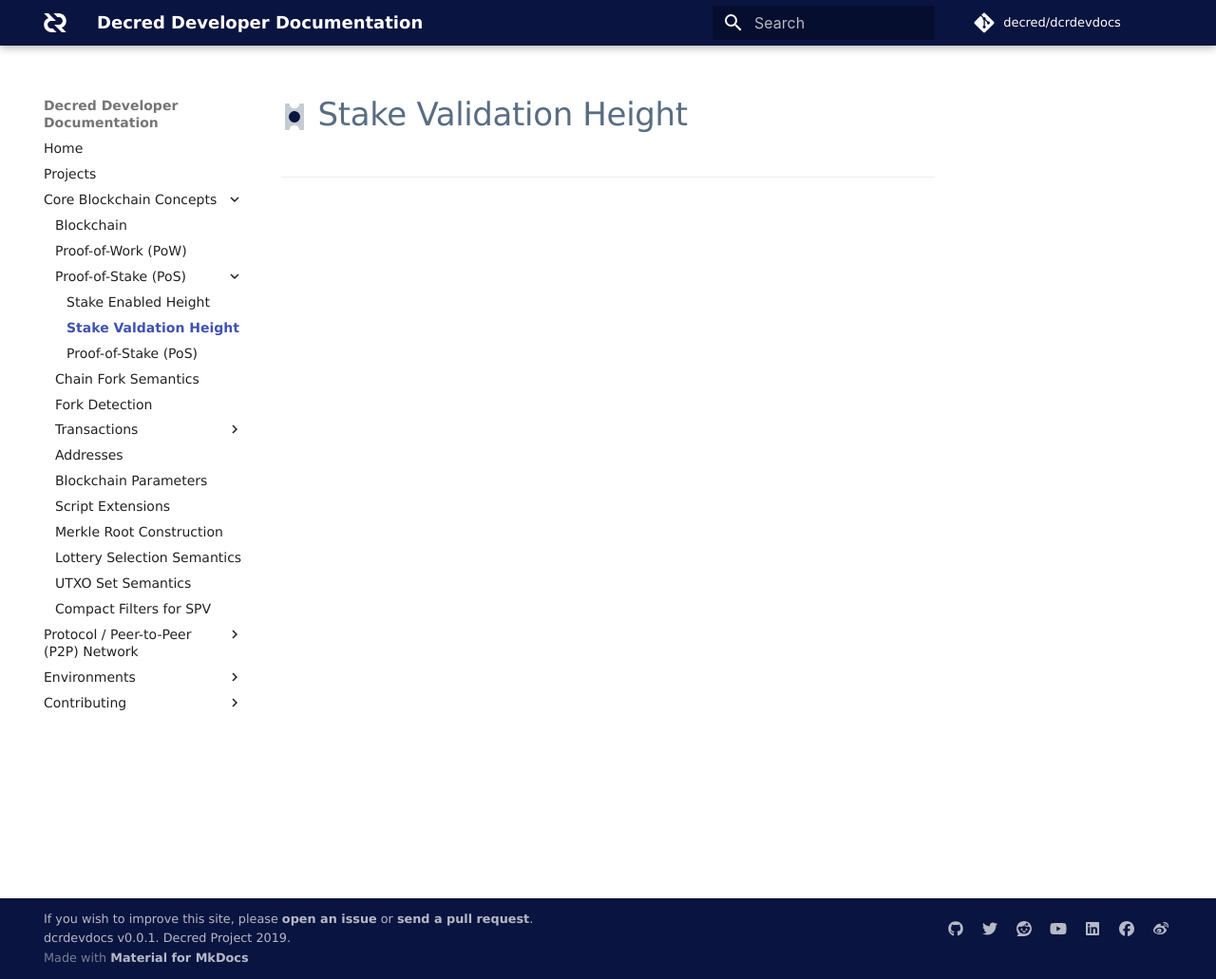
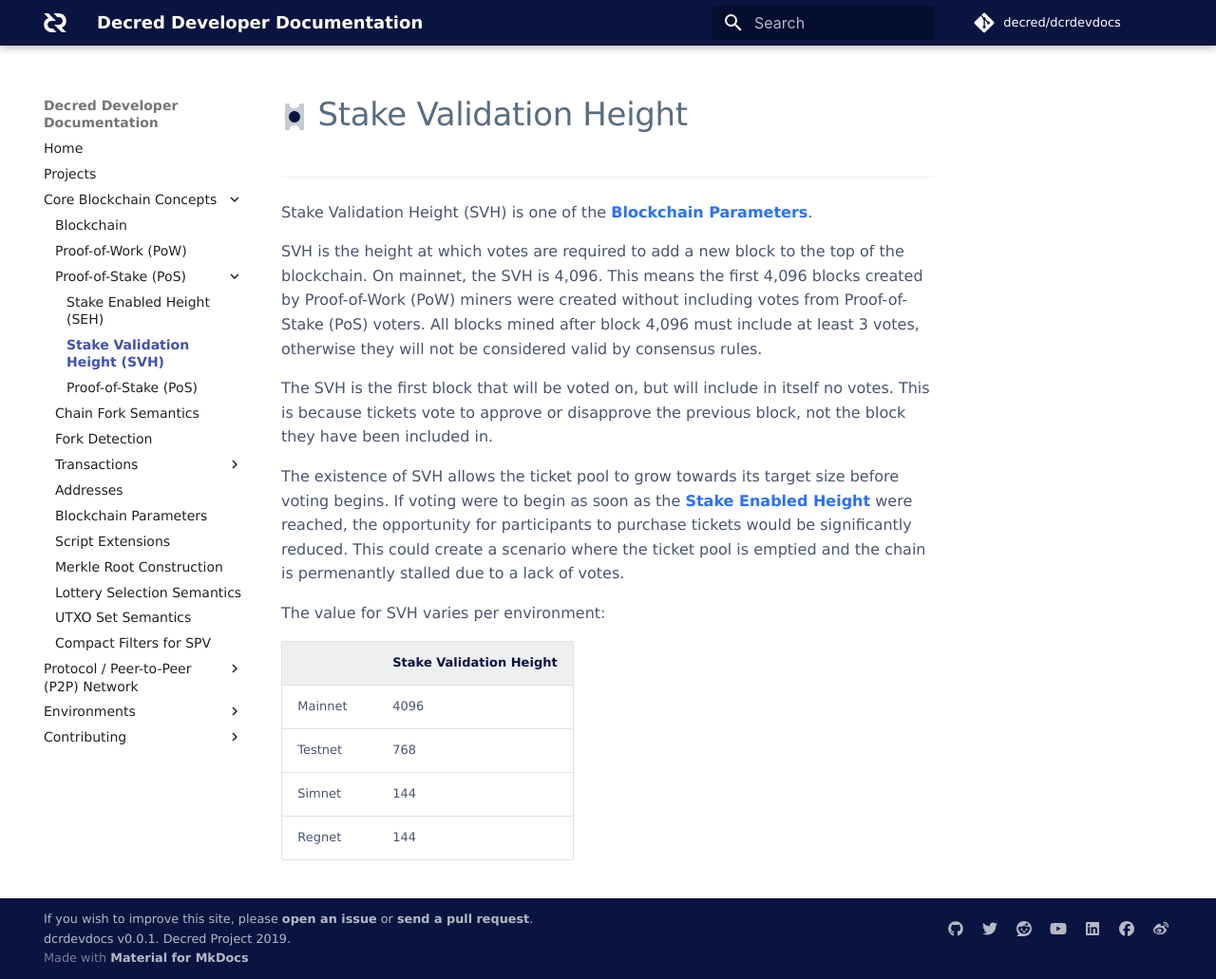
Before and after one commit to decred/dcrdevdocs, an MkDocs documentation site: the page built from docs/core-blockchain-concepts/proof-of-stake/stake-validation-height.md, in a window 1280 px wide and 1031 px high. Shown: the whole window at 95% size. Built offline with MkDocs 1.6.1 and Material for MkDocs 9.7.7, drawn with Linux system fonts in a browser that asks for light colours; some web fonts are replaced; comment, search, counter and statistics services are not loaded.

Commit message:
SEH and SVH pages. (#23)

```diff
--- a/docs/core-blockchain-concepts/proof-of-stake/stake-validation-height.md
+++ b/docs/core-blockchain-concepts/proof-of-stake/stake-validation-height.md
@@ -1,3 +1,31 @@
 # <img class="dcr-icon" src="/img/dcr-icons/TicketLive.svg" /> Stake Validation Height
 
 ---
+
+Stake Validation Height (SVH) is one of the [Blockchain Parameters](../blockchain-parameters.md).
+
+SVH is the height at which votes are required to add a new block to the top of the blockchain.
+On mainnet, the SVH is 4,096.
+This means the first 4,096 blocks created by Proof-of-Work (PoW) miners were created without including
+votes from Proof-of-Stake (PoS) voters.
+All blocks mined after block 4,096 must include at least 3 votes, otherwise they will not be
+considered valid by consensus rules.
+
+The SVH is the first block that will be voted on, but will include in itself no votes.
+This is because tickets vote to approve or disapprove the previous block,
+not the block they have been included in.
+
+The existence of SVH allows the ticket pool to grow towards its target size before voting begins.
+If voting were to begin as soon as the [Stake Enabled Height](stake-enabled-height.md) were reached,
+the opportunity for participants to purchase tickets would be significantly reduced.
+This could create a scenario where the ticket pool is emptied and the chain is permenantly stalled
+due to a lack of votes.
+
+The value for SVH varies per environment:
+
+|         |Stake Validation Height|
+|---      |---                    |
+| Mainnet | 4096                  |
+| Testnet | 768                   |
+| Simnet  | 144                   |
+| Regnet  | 144                   |
--- a/mkdocs.yml
+++ b/mkdocs.yml
@@ -47,8 +47,8 @@ nav:
   - 'Blockchain': 'core-blockchain-concepts/blockchain.md'
   - 'Proof-of-Work (PoW)': 'core-blockchain-concepts/proof-of-work.md'
   - Proof-of-Stake (PoS):
-    - 'Stake Enabled Height': 'core-blockchain-concepts/proof-of-stake/stake-enabled-height.md'
-    - 'Stake Valdation Height': 'core-blockchain-concepts/proof-of-stake/stake-validation-height.md'
+    - 'Stake Enabled Height (SEH)': 'core-blockchain-concepts/proof-of-stake/stake-enabled-height.md'
+    - 'Stake Validation Height (SVH)': 'core-blockchain-concepts/proof-of-stake/stake-validation-height.md'
     - 'Proof-of-Stake (PoS)': 'core-blockchain-concepts/proof-of-stake/proof-of-stake.md'
   - 'Chain Fork Semantics': 'core-blockchain-concepts/chain-fork-sematics.md'
   - 'Fork Detection': 'core-blockchain-concepts/fork-detection.md'
```
Also changed, not shown: docs/core-blockchain-concepts/proof-of-stake/stake-enabled-height.md (+24 -0 lines).
